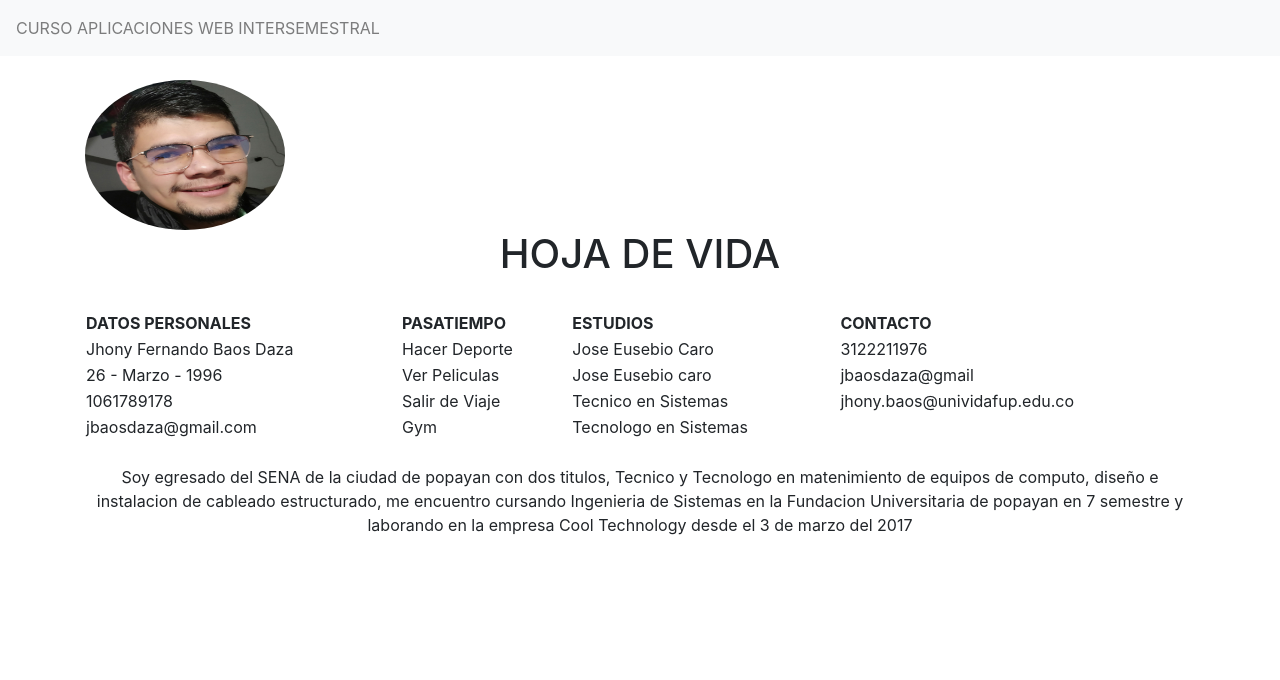
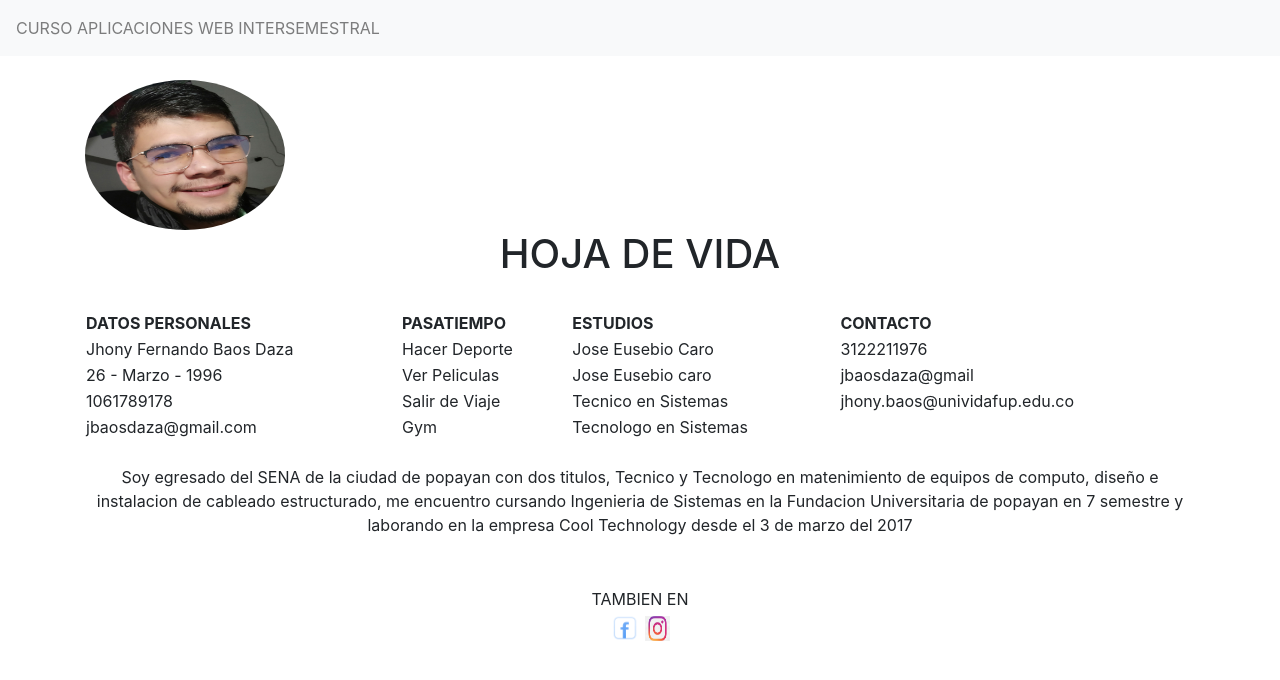
Before and after one commit to 1061789178/LenguajesTaller1, a plain HTML site: page index.html in a window 1280 px wide. Drawn offline with nearby package versions, Linux system fonts and the light colour scheme.

Commit message:
agregando logo a mi pagina web

```diff
--- a/index.html
+++ b/index.html
@@ -69,7 +69,27 @@
     <td class="text-center">Soy egresado del SENA de la ciudad de popayan con dos titulos,
       Tecnico y Tecnologo en matenimiento de equipos de computo, diseño e instalacion de cableado estructurado,
     me encuentro cursando Ingenieria de Sistemas en la Fundacion Universitaria de popayan en 7 semestre y laborando
-  en la empresa Cool Technology desde el 3 de marzo del 2017</td>
+    en la empresa Cool Technology desde el 3 de marzo del 2017</td>
+
   <tr>
+<table>
+  <table style="width:100%">
+  <tr>
+      <br>
+
+      <td class="text-center">TAMBIEN EN</td>
+
+  <tr>
+  <tr>
+      <br>
+
+      <td class="text-center"> <img  src="/img/logo/facebook_logo_square_icon_134009.png" class="img-rounded" alt="Cinque Terre" width="30" height="30">
+        <img  src="/img/logo/instagram.png" class="img-rounded" alt="Cinque Terre" width="25" height="25"></td>
+
+  <tr>
+
+<table>
+
+
 </body>
 </html>
```
Also changed, not shown: img/logo/facebook_logo_square_icon_134009.png (added), img/logo/instagram.png (added).
